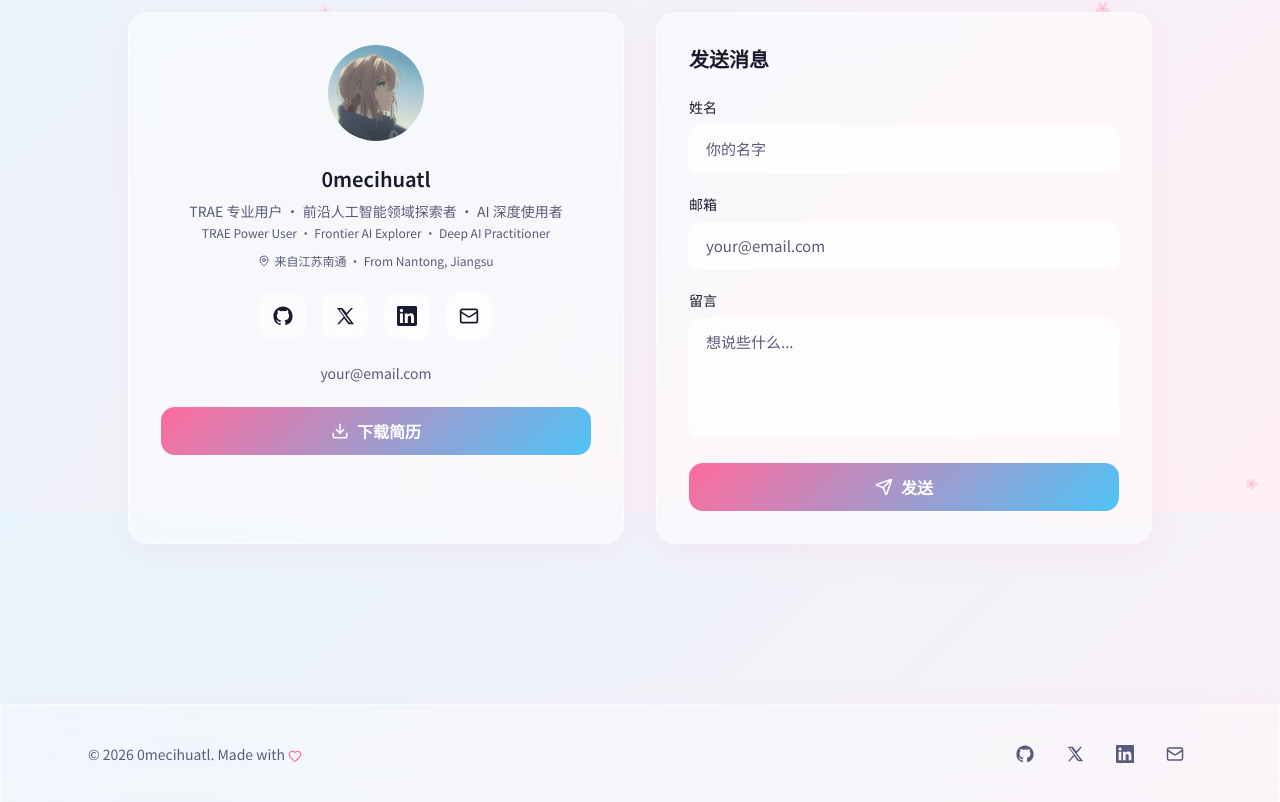
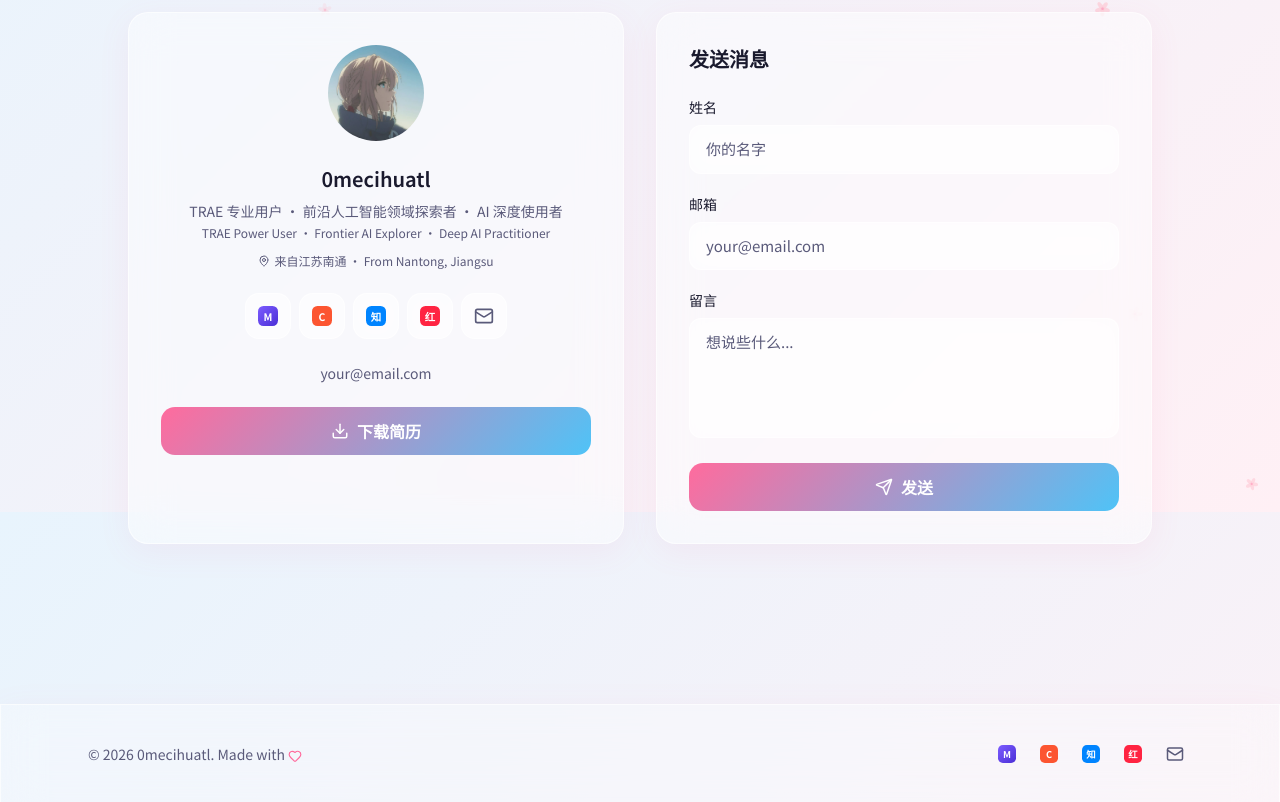
Before and after one commit to mw2wbyys6t-sudo/Web, a Next.js app: page /contact in a window 1280 px wide. Shown: the part 288-1090 px from the top of the page. Built offline with nearby package versions, Linux system fonts and the light colour scheme.

Commit message:
feat: 开发个人网站
Co-authored-by: traeagent <traeagent@users.noreply.github.com>

```diff
--- a/app/contact/page.tsx
+++ b/app/contact/page.tsx
@@ -4,8 +4,8 @@ import { motion } from 'framer-motion'
 import Image from 'next/image'
 import GlassCard from '@/components/GlassCard'
 import { siteConfig } from '@/lib/config'
-import { Mail, Download, Send, MapPin } from 'lucide-react'
-import { GithubIcon, TwitterIcon, LinkedinIcon } from '@/components/icons/BrandIcons'
+import { Download, Send, MapPin } from 'lucide-react'
+import SocialLinks from '@/components/SocialLinks'
 import { useState } from 'react'
 
 export default function ContactPage() {
@@ -55,20 +55,7 @@ export default function ContactPage() {
             </div>
 
             {/* Social Links */}
-            <div className="flex justify-center gap-4 mb-6">
-              <a href={siteConfig.social.github} target="_blank" rel="noopener noreferrer" className="p-3 rounded-full glass-btn !p-3">
-                <GithubIcon width={20} height={20} />
-              </a>
-              <a href={siteConfig.social.twitter} target="_blank" rel="noopener noreferrer" className="p-3 rounded-full glass-btn !p-3">
-                <TwitterIcon width={20} height={20} />
-              </a>
-              <a href={siteConfig.social.linkedin} target="_blank" rel="noopener noreferrer" className="p-3 rounded-full glass-btn !p-3">
-                <LinkedinIcon width={20} height={20} />
-              </a>
-              <a href={`mailto:${siteConfig.email}`} className="p-3 rounded-full glass-btn !p-3">
-                <Mail size={20} />
-              </a>
-            </div>
+            <SocialLinks variant="glass" size={20} className="justify-center mb-6" />
 
             {/* Email */}
             <p className="text-sm text-center mb-6" style={{ color: 'var(--text-secondary)' }}>
--- a/components/Footer.tsx
+++ b/components/Footer.tsx
@@ -1,13 +1,6 @@
 import { siteConfig } from '@/lib/config'
-import { Mail, Heart } from 'lucide-react'
-import { GithubIcon, TwitterIcon, LinkedinIcon } from './icons/BrandIcons'
-
-const socialIcons = [
-  { icon: GithubIcon, href: siteConfig.social.github, label: 'GitHub' },
-  { icon: TwitterIcon, href: siteConfig.social.twitter, label: 'Twitter' },
-  { icon: LinkedinIcon, href: siteConfig.social.linkedin, label: 'LinkedIn' },
-  { icon: Mail, href: `mailto:${siteConfig.email}`, label: 'Email' },
-]
+import { Heart } from 'lucide-react'
+import SocialLinks from './SocialLinks'
 
 export default function Footer() {
   return (
@@ -21,21 +14,7 @@ export default function Footer() {
             © {new Date().getFullYear()} {siteConfig.name}. Made with <Heart size={14} className="inline text-[var(--accent-pink)]" />
           </p>
 
-          <div className="flex items-center gap-4">
-            {socialIcons.map(({ icon: Icon, href, label }) => (
-              <a
-                key={label}
-                href={href}
-                target="_blank"
-                rel="noopener noreferrer"
-                className="p-2 rounded-full transition-colors hover:bg-[var(--tag-bg)]"
-                style={{ color: 'var(--text-secondary)' }}
-                aria-label={label}
-              >
-                <Icon width={18} height={18} />
-              </a>
-            ))}
-          </div>
+          <SocialLinks size={18} />
         </div>
       </div>
     </footer>
--- /dev/null
+++ b/components/SocialLinks.tsx
@@ -0,0 +1,47 @@
+import { Mail } from 'lucide-react'
+import { siteConfig } from '@/lib/config'
+import { socialIcon } from './icons/SocialIcons'
+
+interface SocialLinksProps {
+  size?: number
+  variant?: 'plain' | 'glass'
+  className?: string
+}
+
+export default function SocialLinks({ size = 20, variant = 'plain', className = '' }: SocialLinksProps) {
+  const itemClass =
+    variant === 'glass'
+      ? 'rounded-full glass-btn !p-3'
+      : 'p-2 rounded-full transition-colors hover:bg-[var(--tag-bg)]'
+
+  return (
+    <div className={`flex flex-wrap items-center gap-2 ${className}`}>
+      {siteConfig.social.map(item => {
+        const Icon = socialIcon(item.key)
+        return (
+          <a
+            key={item.key}
+            href={item.url}
+            target="_blank"
+            rel="noopener noreferrer"
+            className={itemClass}
+            style={{ color: 'var(--text-secondary)' }}
+            aria-label={item.name}
+            title={`${item.name}${item.handle ? ' · ' + item.handle : ''}`}
+          >
+            <Icon width={size} height={size} />
+          </a>
+        )
+      })}
+      <a
+        href={`mailto:${siteConfig.email}`}
+        className={itemClass}
+        style={{ color: 'var(--text-secondary)' }}
+        aria-label="邮箱"
+        title={`邮箱 · ${siteConfig.email}`}
+      >
+        <Mail width={size} height={size} />
+      </a>
+    </div>
+  )
+}
--- /dev/null
+++ b/components/icons/SocialIcons.tsx
@@ -0,0 +1,72 @@
+import type { ComponentType, SVGProps } from 'react'
+
+type IconProps = SVGProps<SVGSVGElement>
+
+interface BadgeProps extends IconProps {
+  glyph: string
+  color?: string
+  gradient?: [string, string]
+  gradientId?: string
+}
+
+function BrandBadge({ glyph, color, gradient, gradientId, ...props }: BadgeProps) {
+  return (
+    <svg viewBox="0 0 24 24" xmlns="http://www.w3.org/2000/svg" role="img" {...props}>
+      {gradient ? (
+        <>
+          <defs>
+            <linearGradient id={gradientId} x1="0" y1="0" x2="1" y2="1">
+              <stop offset="0%" stopColor={gradient[0]} />
+              <stop offset="100%" stopColor={gradient[1]} />
+            </linearGradient>
+          </defs>
+          <rect width="24" height="24" rx="6.5" fill={`url(#${gradientId})`} />
+        </>
+      ) : (
+        <rect width="24" height="24" rx="6.5" fill={color} />
+      )}
+      <text
+        x="12"
+        y="12.6"
+        textAnchor="middle"
+        dominantBaseline="central"
+        fontSize="12.5"
+        fontWeight="700"
+        fill="#ffffff"
+      >
+        {glyph}
+      </text>
+    </svg>
+  )
+}
+
+export function ModelScopeIcon(props: IconProps) {
+  return <BrandBadge {...props} glyph="M" gradient={['#7C5CFF', '#4B2FD6']} gradientId="brand-modelscope" />
+}
+
+export function CsdnIcon(props: IconProps) {
+  return <BrandBadge {...props} glyph="C" color="#FC5531" />
+}
+
+export function ZhihuIcon(props: IconProps) {
+  return <BrandBadge {...props} glyph="知" color="#0084FF" />
+}
+
+export function XiaohongshuIcon(props: IconProps) {
+  return <BrandBadge {...props} glyph="红" color="#FF2442" />
+}
+
+export function LinkBadgeIcon(props: IconProps) {
+  return <BrandBadge {...props} glyph="↗" color="#8A8F98" />
+}
+
+const socialIconMap: Record<string, ComponentType<IconProps>> = {
+  modelscope: ModelScopeIcon,
+  csdn: CsdnIcon,
+  zhihu: ZhihuIcon,
+  xiaohongshu: XiaohongshuIcon,
+}
+
+export function socialIcon(key: string): ComponentType<IconProps> {
+  return socialIconMap[key] ?? LinkBadgeIcon
+}
--- a/lib/config.ts
+++ b/lib/config.ts
@@ -11,11 +11,36 @@ export const siteConfig = {
     'A student at Sanda University, dedicated to the continuous exploration and practice in the field of artificial intelligence.',
   avatar: '/images/avatar.jpg',
   email: 'your@email.com',
-  social: {
-    github: 'https://github.com/yourname',
-    twitter: 'https://twitter.com/yourname',
-    linkedin: 'https://linkedin.com/in/yourname',
-  },
+  social: [
+    {
+      key: 'modelscope',
+      name: '魔搭社区',
+      nameEn: 'ModelScope',
+      handle: '@ometlcic',
+      url: 'https://www.modelscope.cn/profile/ometlcic',
+    },
+    {
+      key: 'csdn',
+      name: 'CSDN',
+      nameEn: 'CSDN',
+      handle: '0mecihuatl',
+      url: 'https://blog.csdn.net/2501_94355779',
+    },
+    {
+      key: 'zhihu',
+      name: '知乎',
+      nameEn: 'Zhihu',
+      handle: '0mecihuatl',
+      url: 'https://www.zhihu.com/people/6f6cabf3378cc328bb0f72844b96ff7f',
+    },
+    {
+      key: 'xiaohongshu',
+      name: '小红书',
+      nameEn: 'Xiaohongshu',
+      handle: '瑶瑶 · 小红书号 4271200179',
+      url: 'https://xhslink.cn/o/4c92eomkuuz',
+    },
+  ],
   nav: [
     { label: '首页', href: '/' },
     { label: '作品', href: '/projects' },
```
